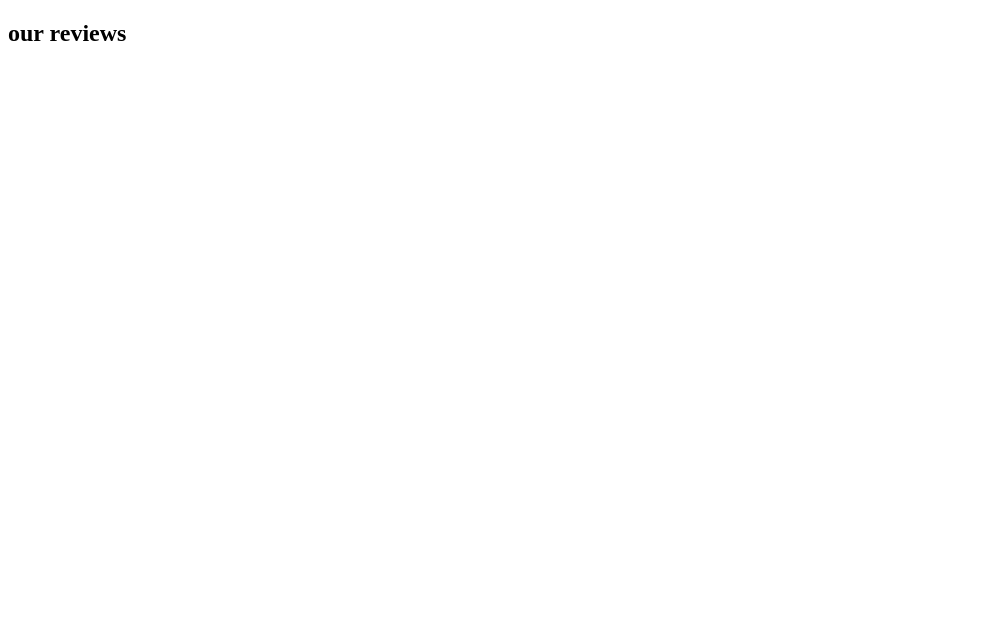
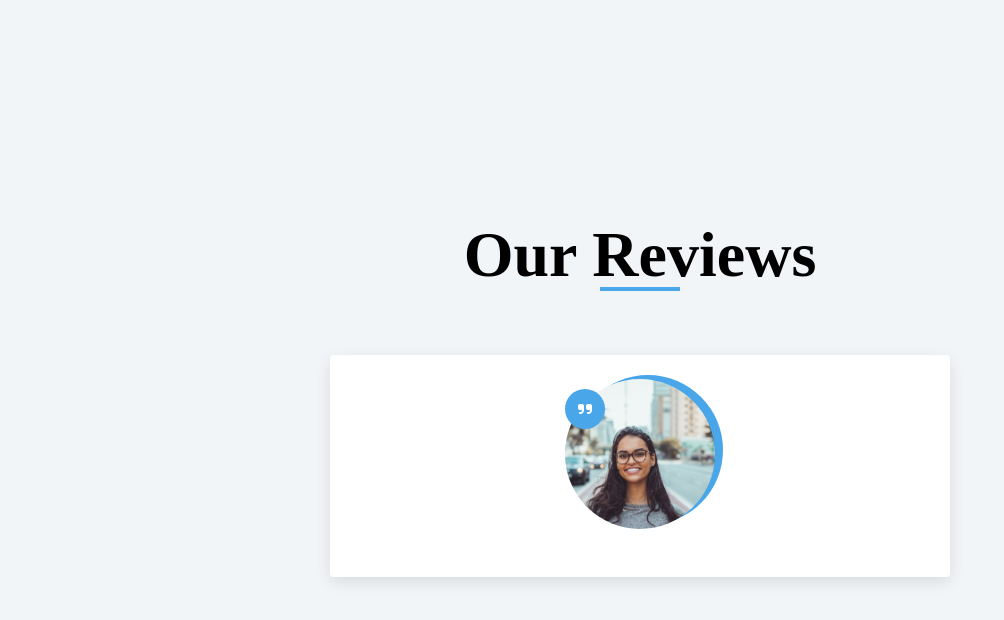
Before and after one commit to nanceed/review-project, a plain HTML site: page index.html in a window 1280 px wide. Shown: the whole page, without its empty margins (0-1004 px from the left). Drawn offline with Linux system fonts and the light colour scheme.

Commit message:
Added image and updated html and css

```diff
--- a/index.html
+++ b/index.html
@@ -12,7 +12,13 @@
         <section class="container">
             <div class="title">
                 <h2>our reviews</h2>
+                <div class="underline"></div>
             </div>
+            <article class="review">
+                <div class="img-container">
+                    <img src="images/person-1.jpeg" id="person-img" alt="">
+                </div>
+            </article>
         </section>
     </main>
    <script src="app.js"></script>
--- a/styles.css
+++ b/styles.css
@@ -0,0 +1,121 @@
+*,
+::after,
+::before {
+    margin: 0;
+    padding: 0;
+    box-sizing: border-box;
+}
+
+body {
+    color: black;
+    line-height: 1.5;
+    font-size: 0.875rem;
+    background: hsl(210, 36%, 96%);
+}
+
+h2 {
+    font-size: 2rem;
+    text-transform: capitalize;
+}
+
+main {
+    min-height: 100vh;
+    display: grid;
+    place-items: center;
+}
+
+.title {
+    text-align: center;
+    margin-bottom: 4rem;
+}
+
+.underline {
+    height: 0.25rem;
+    width: 5rem;
+    margin-left: auto;
+    margin-right: auto;
+    background: hsl(205, 78%, 60%);
+}
+
+.container {
+    width: 80vw;
+    max-width: 620px;
+}
+
+.review {
+    padding: 1.5rem 2rem;
+    border-radius: 4px;
+    text-align: center;
+    background: #fff;
+    box-shadow: 0 5px 15px rgba(0, 0, 0, 0.1);
+    transition: all 0.3s linear;
+}
+
+.review:hover {
+    box-shadow: 0 5px 15px rgba(0, 0, 0, 0.2);
+}
+
+.img-container {
+    position: relative;
+    width: 150px;
+    height: 150px;
+    border-radius: 50%;
+    margin: 0 auto;
+    margin-bottom: 1.5rem;
+}
+
+#person-img {
+    width: 100%;
+    display: block;
+    height: 100%;
+    object-fit: cover;
+    border-radius: 50%;
+    position: relative;
+}
+
+.img-container::after {
+    font-family: "fontawesome";
+    font-weight: 900;
+    content: "\f10e";
+    position: absolute;
+    top: 0;
+    left: 0;
+    width: 2.5rem;
+    height: 2.5rem;
+    display: grid;
+    place-items: center;
+    border-radius: 50%;
+    transform: translateY(25%);
+    background: hsl(205, 78%, 60%);
+    color:#fff;
+}
+
+.img-container::before {
+    content: "";
+    width: 100%;
+    height: 100%;
+    position: absolute;
+    top: -0.25rem;
+    right: -0.5rem;
+    border-radius: 50%;
+    background:hsl(205, 78%, 60%);
+}
+
+
+@media screen and (min-width: 800px) {
+    h2 {
+        font-size: 4rem;
+        line-height: 1;
+    }
+    body {
+        font-size: 1rem;
+    }
+}
+
+@media screen and (min-width: 992px) {
+    main {
+        min-height: 100vh;
+        display: grid;
+        place-items: center;
+    }
+}
```
Also changed, not shown: images/person-1.jpeg (added).
